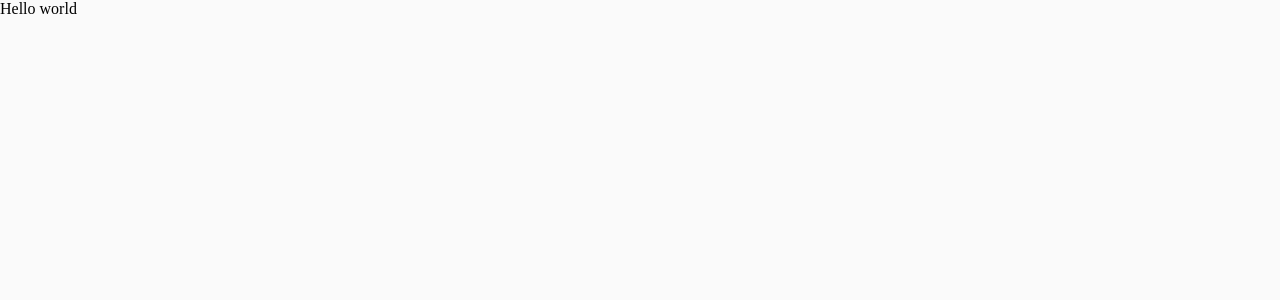
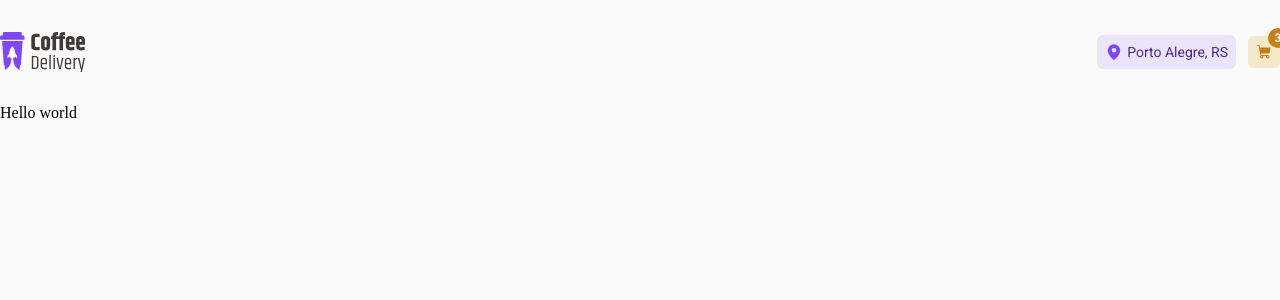
Before and after one commit to luislanga/coffee-delivery, a React (Vite) app: page / in a window 1280 px wide. Shown: the top 300 px of the page. Built offline with nearby package versions, Linux system fonts and the light colour scheme.

Commit message:
created header

```diff
--- a/src/App.tsx
+++ b/src/App.tsx
@@ -1,12 +1,12 @@
 import { ThemeProvider } from "styled-components"
 import { defaultTheme } from "./styles/themes/default"
 import { GlobalStyle } from "./styles/global"
+import { Header } from "./components/Header"
 
 function App() {
-
-
   return (
     <ThemeProvider theme={defaultTheme}>
+      <Header/>
       Hello world
       <GlobalStyle/>
     </ThemeProvider>
--- /dev/null
+++ b/src/components/Header/index.tsx
@@ -0,0 +1,21 @@
+import { HeaderContainer, HeaderLocation, HeaderCart, HeaderNav } from "./styles";
+import { MapPin, ShoppingCart  } from '@phosphor-icons/react'
+import logo from "../../assets/Logo.svg"
+
+export function Header() {
+  return (
+    <HeaderContainer>
+      <img src={logo} alt="Coffee Delivery" />
+      <HeaderNav>
+        <HeaderLocation>
+            <MapPin weight="fill"/>
+            <span>Porto Alegre, RS</span>
+        </HeaderLocation>
+        <HeaderCart>
+            <ShoppingCart weight="fill"/>
+            <span>3</span>
+        </HeaderCart>
+      </HeaderNav>
+    </HeaderContainer>
+  );
+}
--- /dev/null
+++ b/src/components/Header/styles.ts
@@ -0,0 +1,67 @@
+import styled from "styled-components";
+
+export const HeaderContainer = styled.header`
+  padding: 3.2rem 0;
+
+  display: flex;
+  justify-content: space-between;
+`;
+
+export const HeaderLocation = styled.div`
+  display: flex;
+  gap: 0.4rem;
+  align-items: center;
+
+  background-color: ${(props) => props.theme["purple-light"]};
+  color: ${(props) => props.theme["purple-dark"]};
+
+  padding: 0.8rem;
+  border-radius: 6px;
+
+  font-size: 1.4rem;
+  line-height: 130%;
+  font-family: "Roboto";
+  font-weight: 400;
+
+  svg {
+    color: ${(props) => props.theme.purple};
+    font-size: 18px;
+  }
+`;
+
+export const HeaderCart = styled.a`
+  display: flex;
+  align-items: center;
+
+  padding: 0.8rem;
+  border-radius: 6px;
+  background-color: ${(props) => props.theme["yellow-light"]};
+  color: ${(props) => props.theme["yellow-dark"]};
+  position: relative;
+
+  span{
+    position: absolute;
+    top: -8px;
+    right: -8px;
+    background-color: ${(props) => props.theme["yellow-dark"]};
+    color: ${(props) => props.theme.white};
+
+    height: 2rem;
+    width: 2rem;
+    border-radius: 50%;
+    display: flex;
+    align-items: center;
+    justify-content: center;
+
+    font-family: 'Roboto';
+    font-weight: 700;
+    font-size: 1.2rem;
+  }
+
+`;
+
+export const HeaderNav = styled.nav`
+    display: flex;
+    gap: 1.2rem;
+    align-items: center;
+`
```
